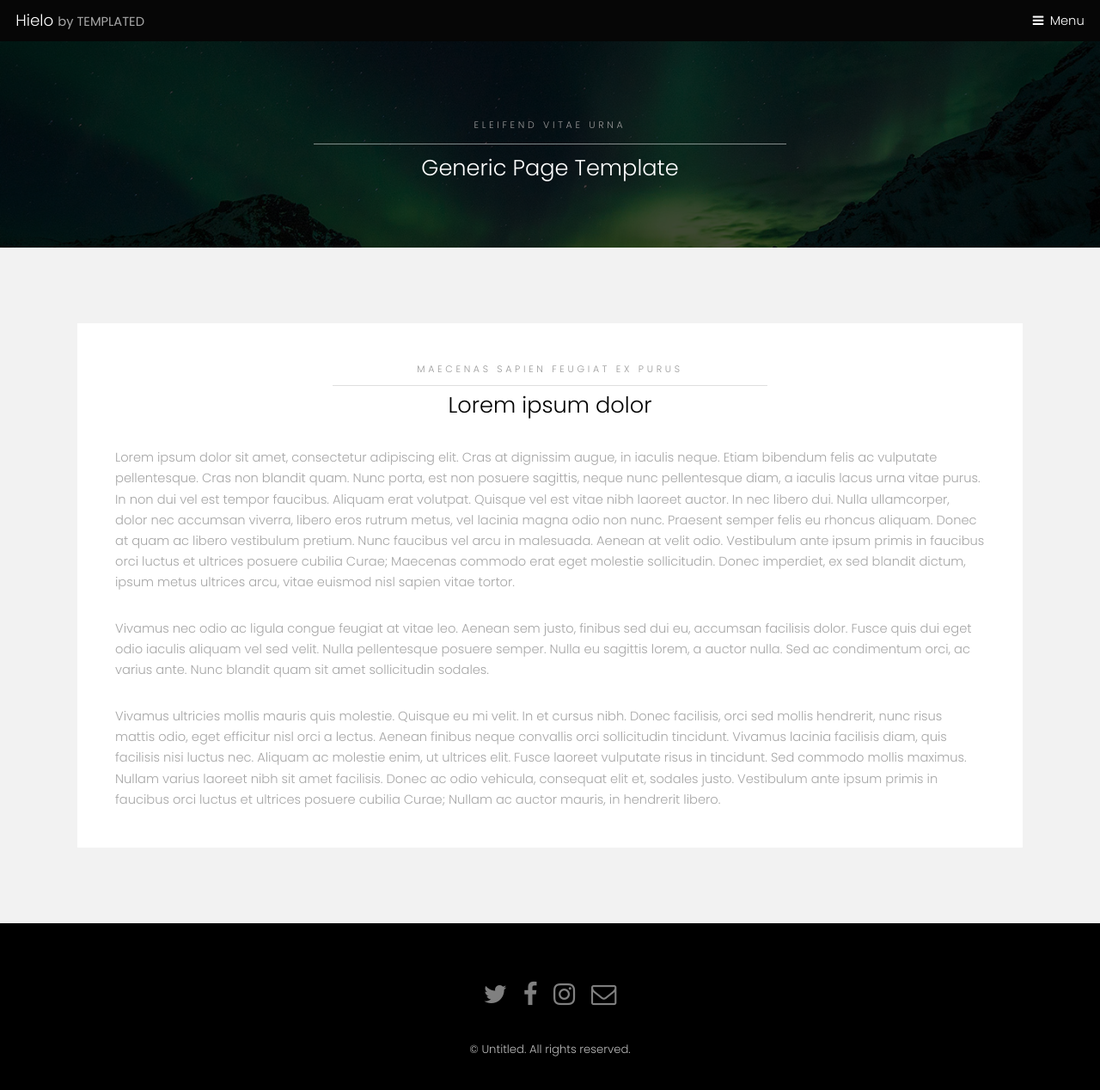
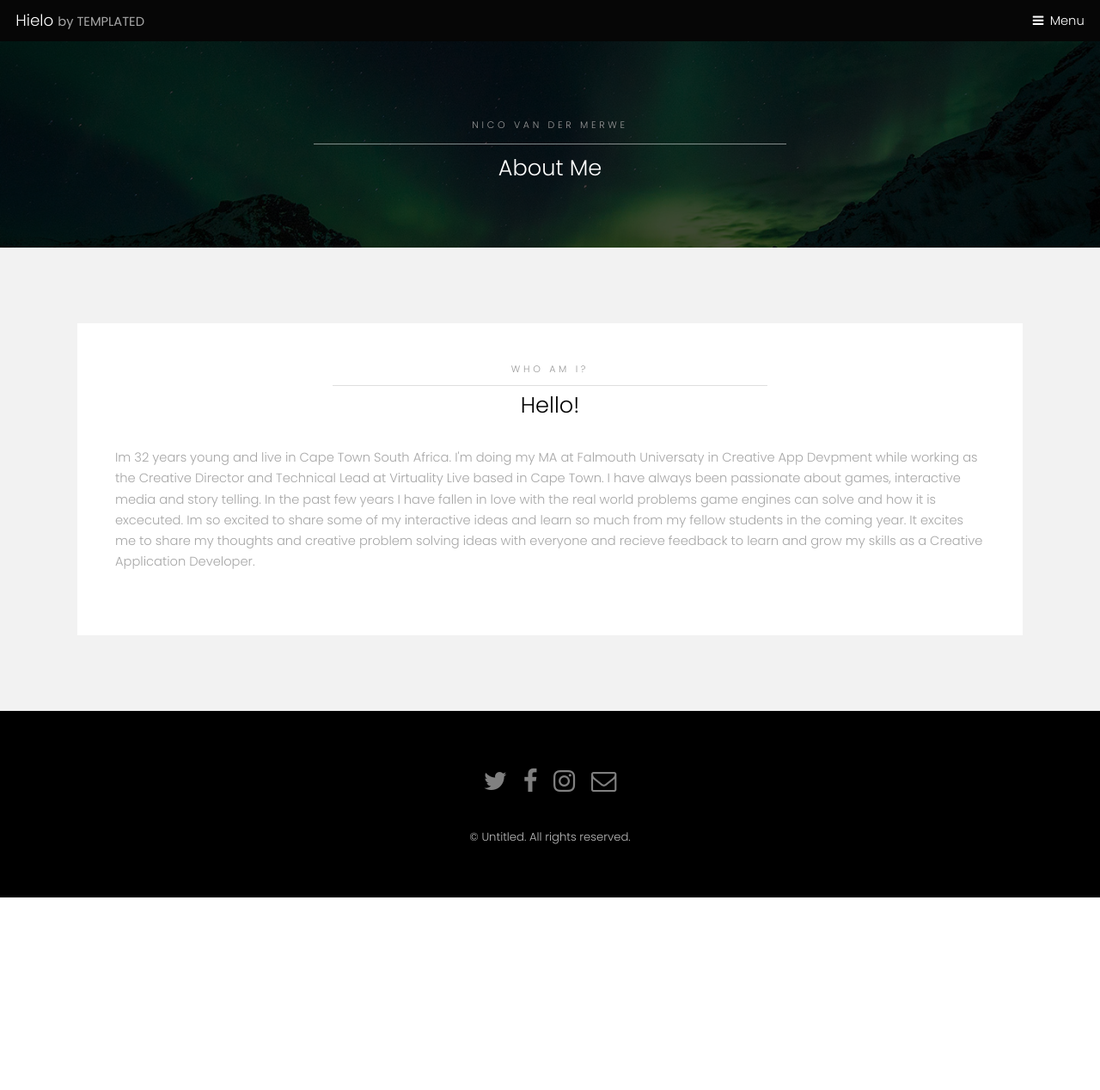
Before and after one commit to NicoVDMerweCRJ/NicoVDMerweCRJ.github.io, a Jekyll site: the page aboutme.html, which Jekyll copies as it is, in a window 1280 px wide and 1291 px high. Shown: the top 1268 px of the window at 86% size. Built offline with Jekyll 4.4.1, drawn with Linux system fonts in a browser that asks for light colours.

Commit message:
Update aboutme.html

```diff
--- a/aboutme.html
+++ b/aboutme.html
@@ -6,7 +6,7 @@
 -->
 <html>
 	<head>
-		<title>Hielo by TEMPLATED</title>
+		<title>About Me</title>
 		<meta charset="utf-8" />
 		<meta name="viewport" content="width=device-width, initial-scale=1" />
 		<link rel="stylesheet" href="assets/css/main.css" />
@@ -32,8 +32,8 @@
 			<section id="One" class="wrapper style3">
 				<div class="inner">
 					<header class="align-center">
-						<p>Eleifend vitae urna</p>
-						<h2>Generic Page Template</h2>
+						<p>Nico van der Merwe</p>
+						<h2>About Me</h2>
 					</header>
 				</div>
 			</section>
@@ -44,14 +44,10 @@
 					<div class="box">
 						<div class="content">
 							<header class="align-center">
-								<p>maecenas sapien feugiat ex purus</p>
-								<h2>Lorem ipsum dolor</h2>
+								<p>Who am I?</p>
+								<h2>Hello!</h2>
 							</header>
-							<p>Lorem ipsum dolor sit amet, consectetur adipiscing elit. Cras at dignissim augue, in iaculis neque. Etiam bibendum felis ac vulputate pellentesque. Cras non blandit quam. Nunc porta, est non posuere sagittis, neque nunc pellentesque diam, a iaculis lacus urna vitae purus. In non dui vel est tempor faucibus. Aliquam erat volutpat. Quisque vel est vitae nibh laoreet auctor. In nec libero dui. Nulla ullamcorper, dolor nec accumsan viverra, libero eros rutrum metus, vel lacinia magna odio non nunc. Praesent semper felis eu rhoncus aliquam. Donec at quam ac libero vestibulum pretium. Nunc faucibus vel arcu in malesuada. Aenean at velit odio. Vestibulum ante ipsum primis in faucibus orci luctus et ultrices posuere cubilia Curae; Maecenas commodo erat eget molestie sollicitudin. Donec imperdiet, ex sed blandit dictum, ipsum metus ultrices arcu, vitae euismod nisl sapien vitae tortor.</p>
-
-							<p>Vivamus nec odio ac ligula congue feugiat at vitae leo. Aenean sem justo, finibus sed dui eu, accumsan facilisis dolor. Fusce quis dui eget odio iaculis aliquam vel sed velit. Nulla pellentesque posuere semper. Nulla eu sagittis lorem, a auctor nulla. Sed ac condimentum orci, ac varius ante. Nunc blandit quam sit amet sollicitudin sodales.</p>
-
-							<p>Vivamus ultricies mollis mauris quis molestie. Quisque eu mi velit. In et cursus nibh. Donec facilisis, orci sed mollis hendrerit, nunc risus mattis odio, eget efficitur nisl orci a lectus. Aenean finibus neque convallis orci sollicitudin tincidunt. Vivamus lacinia facilisis diam, quis facilisis nisi luctus nec. Aliquam ac molestie enim, ut ultrices elit. Fusce laoreet vulputate risus in tincidunt. Sed commodo mollis maximus. Nullam varius laoreet nibh sit amet facilisis. Donec ac odio vehicula, consequat elit et, sodales justo. Vestibulum ante ipsum primis in faucibus orci luctus et ultrices posuere cubilia Curae; Nullam ac auctor mauris, in hendrerit libero. </p>
+							 <p>Im 32 years young and live in Cape Town South Africa. I'm doing my MA at Falmouth Universaty in Creative App Devpment while working as the Creative Director and Technical Lead at Virtuality Live based in Cape Town. I have always been passionate about games, interactive media and story telling. In the past few years I have fallen in love with the real world problems game engines can solve and how it is excecuted. Im so excited to share some of my interactive ideas and learn so much from my fellow students in the coming year. It excites me to share my thoughts and creative problem solving ideas with everyone and recieve feedback to learn and grow my skills as a Creative Application Developer.<p>
 						</div>
 					</div>
 				</div>
```
